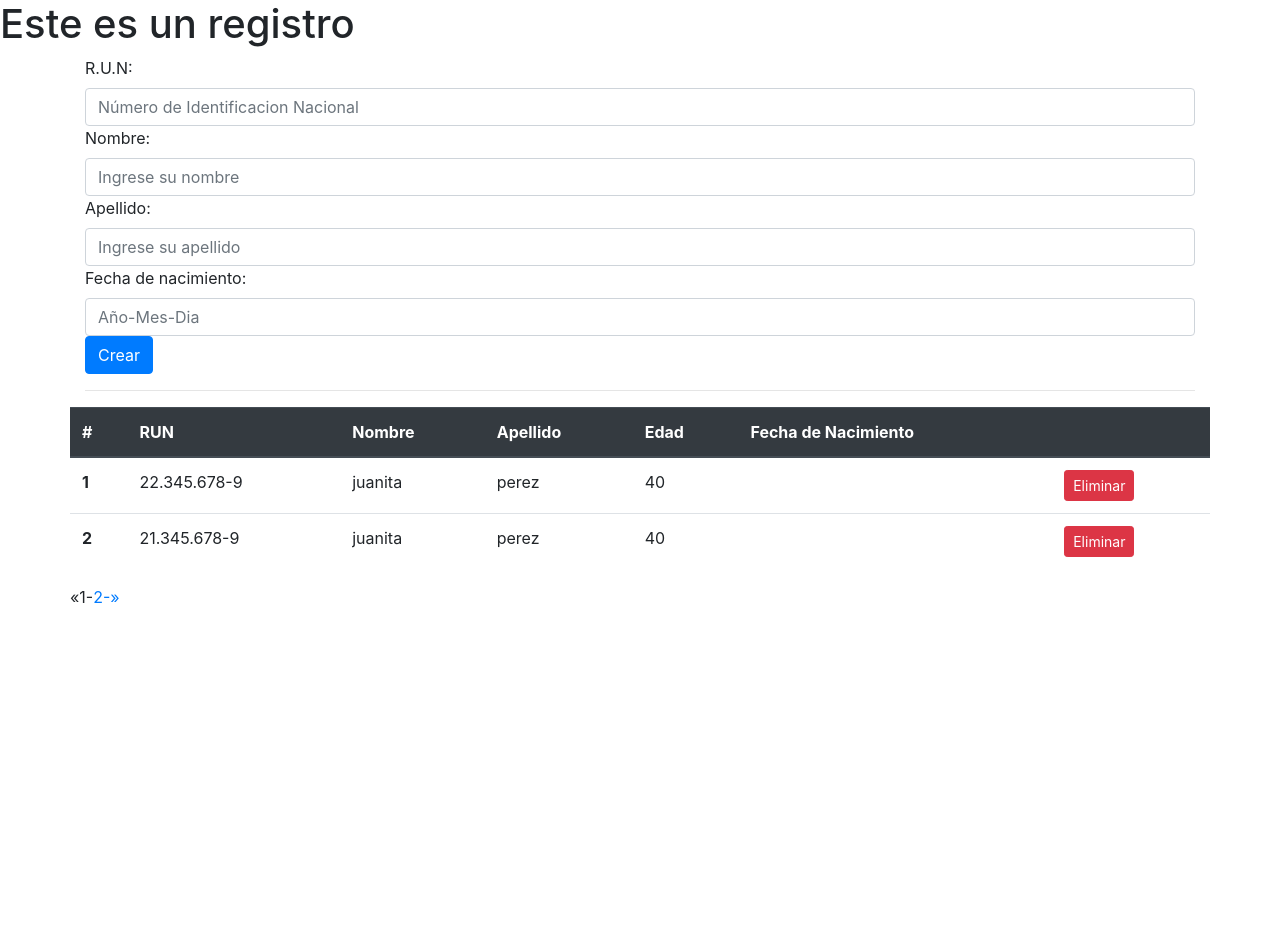
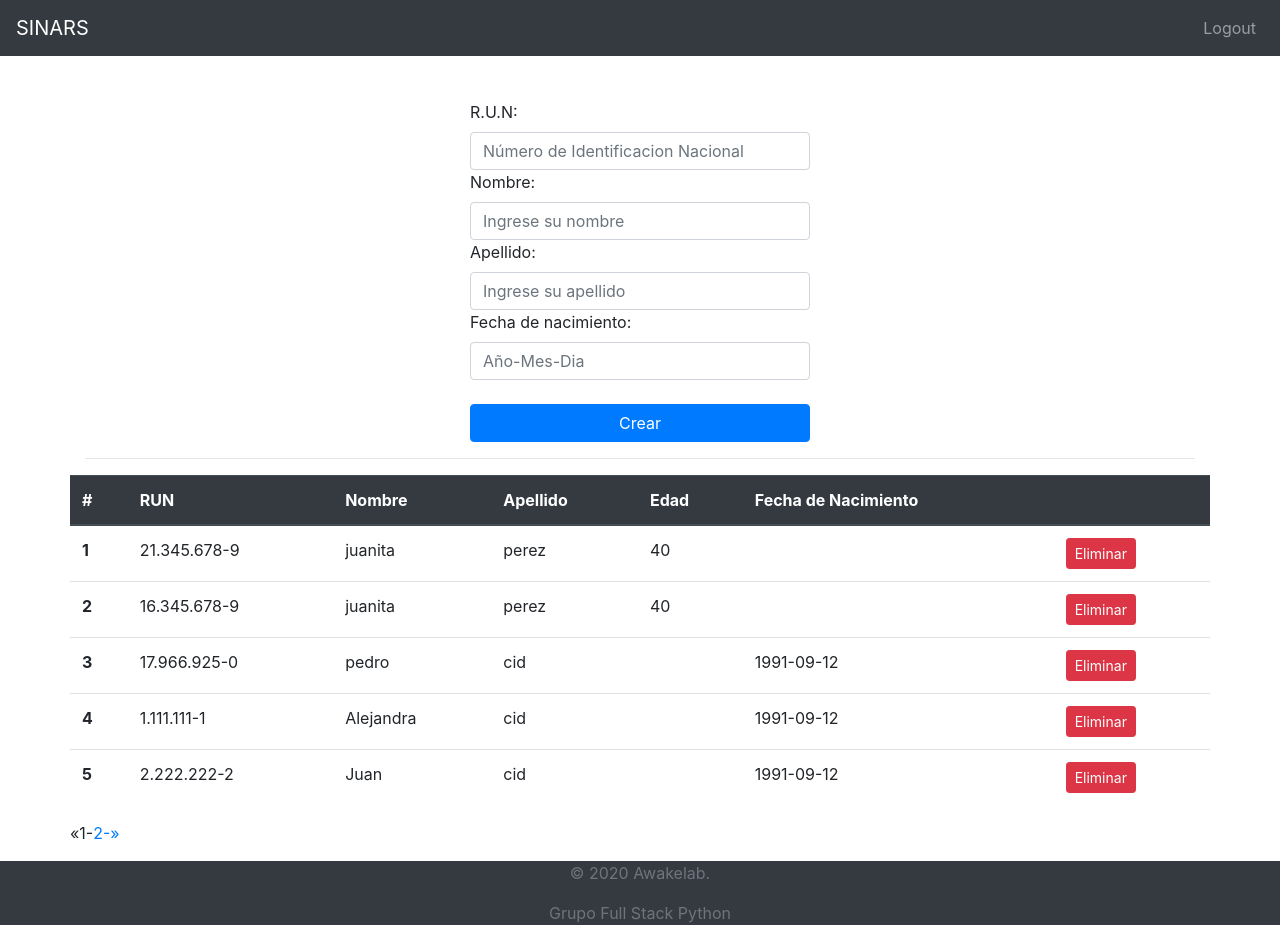
Before and after one commit to pcidsoto/Evaluacion-5-Django, a Django app: page /registro/ in a window 1280 px wide. Before the commit the page ends 603 px from the top, so only its background shows below. Run offline with Django 3.2, Linux system fonts and the light colour scheme; some libraries are stand-ins or nearby versions.

Commit message:
prototipo 0.4 funcional + template base y login simple

```diff
--- a/Prueba_Django/appAdmin/forms.py
+++ b/Prueba_Django/appAdmin/forms.py
@@ -27,3 +27,21 @@ class RegistroPaciente(forms.Form):
             'class': 'form-control',
             'placeholder':'Año-Mes-Dia'})
         )
+
+class LoginForm(forms.Form):
+
+    user = forms.CharField(
+        label = 'Usuario',
+        widget= forms.TextInput(attrs={
+            'class': 'form-control',
+            'placeholder': 'Ingrese su Usuario'
+        })
+    )
+
+    password = forms.CharField(
+        label = 'Contraseña',
+        widget = forms.PasswordInput(attrs={
+            'class': 'form-control',
+            'placeholder':'Ingrese su contraseña'
+        })
+    )
--- /dev/null
+++ b/Prueba_Django/appAdmin/static/css/style.css
@@ -0,0 +1,8 @@
+
+*{
+    box-sizing: border-box;
+}
+
+.container {
+    margin-top: 100px;
+}
--- a/Prueba_Django/appAdmin/templates/appAdmin/registro.html
+++ b/Prueba_Django/appAdmin/templates/appAdmin/registro.html
@@ -1,29 +1,29 @@
-<!DOCTYPE html>
-<html lang="en">
-<head>
-    <meta charset="UTF-8">
-    <meta name="viewport" content="width=device-width, initial-scale=1.0">
-    <title>Registro</title>
-    <link rel="stylesheet" href="https://stackpath.bootstrapcdn.com/bootstrap/4.3.1/css/bootstrap.min.css" integrity="sha384-ggOyR0iXCbMQv3Xipma34MD+dH/1fQ784/j6cY/iJTQUOhcWr7x9JvoRxT2MZw1T" crossorigin="anonymous">
-</head>
-<body>
-    <h1>Este es un registro</h1>
+{% extends 'base.html' %}
+{% load static %}
 
-    <div class="container">
-        <div class="row">
-            <div class="col-sm-12">
+{% block titulo %}Registro de Pacientes {% endblock %}
+
+{% block nav-bar %}
+    {{block.super}}
+{% endblock %}
+
+{% block contenido %}
+<div class="d-flex justify-content-center">
+    <div class="col-sm-4">
         <form action=""  method="post">
             {% csrf_token %}
 
             {{form.as_table}}
-                    <input class="btn btn-primary" type="submit" value="Crear">
+            <br>
+            <input class="btn btn-primary btn-block" type="submit" value="Crear">
 
         </form>
     </div>
 </div>
 <hr>
 <div class="row">
-            <table class="col-sm-12 table">
+    <div class="table-responsive">
+        <table class="table table-md">
             <thead class="thead-dark">
                 <tr>
                 <th scope="col">#</th>
@@ -51,6 +51,8 @@
                 {% endfor %}
             </tbody>
         </table>
+    </div>
+
     {% if registros.has_other_pages %}
         <ul class="pagination">
             {% if registros.has_previous %}
@@ -74,11 +76,8 @@
         </ul>
         {% endif %}
 </div>
-    </div>
-    <!-- Optional JavaScript -->
-    <!-- jQuery first, then Popper.js, then Bootstrap JS -->
-    <script src="https://code.jquery.com/jquery-3.3.1.slim.min.js" integrity="sha384-q8i/X+965DzO0rT7abK41JStQIAqVgRVzpbzo5smXKp4YfRvH+8abtTE1Pi6jizo" crossorigin="anonymous"></script>
-    <script src="https://cdnjs.cloudflare.com/ajax/libs/popper.js/1.14.7/umd/popper.min.js" integrity="sha384-UO2eT0CpHqdSJQ6hJty5KVphtPhzWj9WO1clHTMGa3JDZwrnQq4sF86dIHNDz0W1" crossorigin="anonymous"></script>
-    <script src="https://stackpath.bootstrapcdn.com/bootstrap/4.3.1/js/bootstrap.min.js" integrity="sha384-JjSmVgyd0p3pXB1rRibZUAYoIIy6OrQ6VrjIEaFf/nJGzIxFDsf4x0xIM+B07jRM" crossorigin="anonymous"></script>
-</body>
-</html>
+{% endblock %}
+
+{% block footer %}
+    {{block.super}}
+{% endblock %}
--- /dev/null
+++ b/Prueba_Django/appAdmin/templates/base.html
@@ -0,0 +1,57 @@
+{% load static %}
+<!DOCTYPE html>
+<html lang="en">
+<head>
+    <meta charset="UTF-8">
+    <meta name="viewport" content="width=device-width, initial-scale=1.0">
+    <title>{% block titulo %}{% endblock %}</title>
+    <link rel="stylesheet" href="https://stackpath.bootstrapcdn.com/bootstrap/4.3.1/css/bootstrap.min.css" integrity="sha384-ggOyR0iXCbMQv3Xipma34MD+dH/1fQ784/j6cY/iJTQUOhcWr7x9JvoRxT2MZw1T" crossorigin="anonymous">
+    <link rel="stylesheet" href="{% static 'css/style.css' %}" >
+</head>
+<body>
+    <header>
+        {% block nav-bar %}
+            <!-- Navigation Bar -->
+            <nav class="navbar navbar-expand-lg navbar-dark bg-dark fixed-top">
+                <a class="navbar-brand" href="#">SINARS</a>
+
+                <!-- Navigation Bar Hamburger-->
+                <button class="navbar-toggler" type="button" data-toggle="collapse" data-target="#navigation" aria-expanded="false"
+                aria-controls="navigation" aria-label="Toggle navigation">
+                <span class="navbar-toggler-icon"></span>
+                </button>
+                <!-- End Navigation Bar Hamburger -->
+                <!-- Navigation Links -->
+                <div class="collapse navbar-collapse" id="navigation">
+                <ul class="navbar-nav ml-auto">
+                    <li class="nav-item">
+                        <li class="nav-item">
+                            <a href="{% url 'appAdmin:login' %}" class="nav-link"> Logout </a>
+                        </li>
+                    </li>
+                </ul>
+
+                </div>
+                <!-- Navigation Links -->
+            </nav>
+            <!-- End Navigation Bar -->
+        {% endblock %}
+    </header>
+    <div class="container">
+        {% block contenido %}{% endblock %}
+    </div>
+
+    {% block footer %}
+        <footer class="container-fluid footer bg-dark text-center w-100">
+            <p class="text-muted">&copy; 2020 Awakelab.</p>
+            <p class="text-muted">Grupo Full Stack Python</p>
+        </footer>
+    {% endblock %}
+    <!-- Optional JavaScript -->
+    <!-- jQuery first, then Popper.js, then Bootstrap JS -->
+    <script src="https://code.jquery.com/jquery-3.3.1.slim.min.js" integrity="sha384-q8i/X+965DzO0rT7abK41JStQIAqVgRVzpbzo5smXKp4YfRvH+8abtTE1Pi6jizo" crossorigin="anonymous"></script>
+    <script src="https://cdnjs.cloudflare.com/ajax/libs/popper.js/1.14.7/umd/popper.min.js" integrity="sha384-UO2eT0CpHqdSJQ6hJty5KVphtPhzWj9WO1clHTMGa3JDZwrnQq4sF86dIHNDz0W1" crossorigin="anonymous"></script>
+    <script src="https://stackpath.bootstrapcdn.com/bootstrap/4.3.1/js/bootstrap.min.js" integrity="sha384-JjSmVgyd0p3pXB1rRibZUAYoIIy6OrQ6VrjIEaFf/nJGzIxFDsf4x0xIM+B07jRM" crossorigin="anonymous"></script>
+
+</body>
+</html>
--- a/Prueba_Django/appAdmin/urls.py
+++ b/Prueba_Django/appAdmin/urls.py
@@ -5,6 +5,7 @@ app_name = 'appAdmin'
 
 urlpatterns = [
     path('registro/', views.registro, name='registro' ),
+    path('', views.login, name='login' ),
     path('eliminar/<run>/', views.eliminar, name='eliminar' ),
 
 ]
--- a/Prueba_Django/appAdmin/views.py
+++ b/Prueba_Django/appAdmin/views.py
@@ -1,20 +1,53 @@
 from django.shortcuts import render, redirect
-from .forms import RegistroPaciente
+from .forms import RegistroPaciente, LoginForm
 from django.conf import settings
-from django.core.paginator import Paginator
+from django.core.paginator import Paginator, EmptyPage, PageNotAnInteger
 import json
 
 filename = '/appAdmin/static/data/data_registros.json'
 
+
+def login(request):
+    login = LoginForm()
+    if request.method == 'POST':
+        login_form = LoginForm(request.POST)
+        if login_form.is_valid():
+            data = login_form.cleaned_data
+            if data['user'] == 'user' and data['password'] == 'pass':
+
+                return redirect('appAdmin:registro')
+            else:
+                return redirect('appAdmin:login')
+        else:
+            return render(request, 'appAdmin/login.html',context)
+    else:
+        context = {'login_form': login}
+        return render(request, 'appAdmin/login.html', context)
+
+
+
+
+
+
+
+
+
+
+#lee todo el archivo y devuelve un diccionario
 def leer_archivo(filename, settings):
     with open(str(settings.BASE_DIR)+filename, 'r') as file:
         pacientes=json.load(file)
     return pacientes
 
+# guarda los datos modificados como diccionario en el archivo.
+# nota: primero leer el archivo para modificarlo
+# la funcion sobreescribe todo el archivo
 def actualizar_archivo(filename, data, settings):
     with open(str(settings.BASE_DIR)+filename, 'w') as file:
         json.dump(data, file)
 
+# traigo solo la información que necesito mostrar
+# y retorno un diccionario
 def leer_pacientes(filename, settings):
     with open(str(settings.BASE_DIR)+filename, 'r') as file:
         pacientes=json.load(file)
@@ -30,6 +63,8 @@ def leer_pacientes(filename, settings):
             lista_pacientes.append(datos)
     return lista_pacientes
 
+# agrega un paciente al archivo seteando todo el diccionario de
+# datos.
 def agregar_paciente(filename, form_data, settings):
     form_data['fecha_nacimiento']=form_data['fecha_nacimiento'].strftime("%Y-%m-%d")
 
@@ -67,10 +102,11 @@ def registro(request):
         if data_post.is_valid():
             data_post = data_post.cleaned_data
             agregar_paciente(filename, data_post, settings)
+
             pacientes = leer_pacientes(filename, settings)
             page = request.GET.get('page', 1)
 
-            paginator = Paginator(pacientes, 2)
+            paginator = Paginator(pacientes, 5)
             try:
                 users = paginator.page(page)
             except PageNotAnInteger:
@@ -86,7 +122,7 @@ def registro(request):
             pacientes = leer_pacientes(filename, settings)
             page = request.GET.get('page', 1)
 
-            paginator = Paginator(pacientes, 2)
+            paginator = Paginator(pacientes, 5)
             try:
                 users = paginator.page(page)
             except PageNotAnInteger:
@@ -99,17 +135,17 @@ def registro(request):
         pacientes = leer_pacientes(filename, settings)
         page = request.GET.get('page', 1)
 
-        paginator = Paginator(pacientes, 2)
+        paginator = Paginator(pacientes, 5)
         try:
-            users = paginator.page(page)
+            registros = paginator.page(page)
         except PageNotAnInteger:
-            users = paginator.page(1)
+            registros = paginator.page(1)
         except EmptyPage:
-            users = paginator.page(paginator.num_pages)
+            registros = paginator.page(paginator.num_pages)
 
         print("CREANDO FORMULARIO")
         formulario = RegistroPaciente()
-        context = {'form': formulario, 'registros': users }
+        context = {'form': formulario, 'registros': registros }
         return render(request, 'appAdmin/registro.html', context=context)
 
 
```
Also changed, not shown: Prueba_Django/appAdmin/static/data/data_registros.json (+1 -1 lines), Prueba_Django/appAdmin/templates/appAdmin/login.html (+43 -0 lines). Lines whose indentation alone changed are shown as unchanged.
